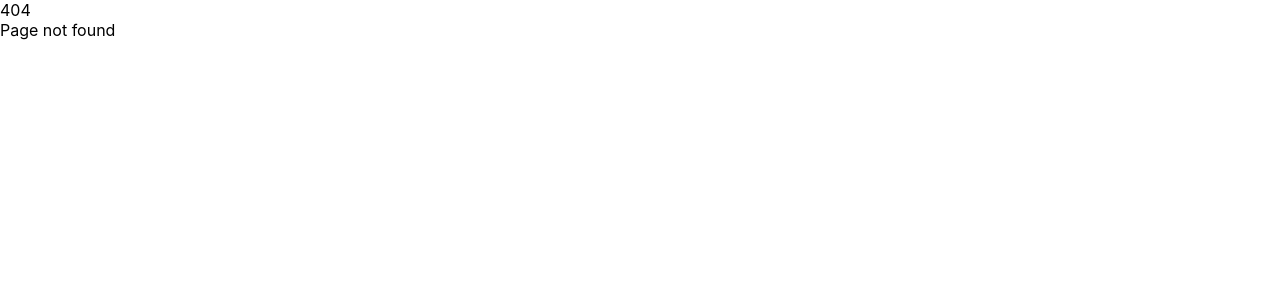
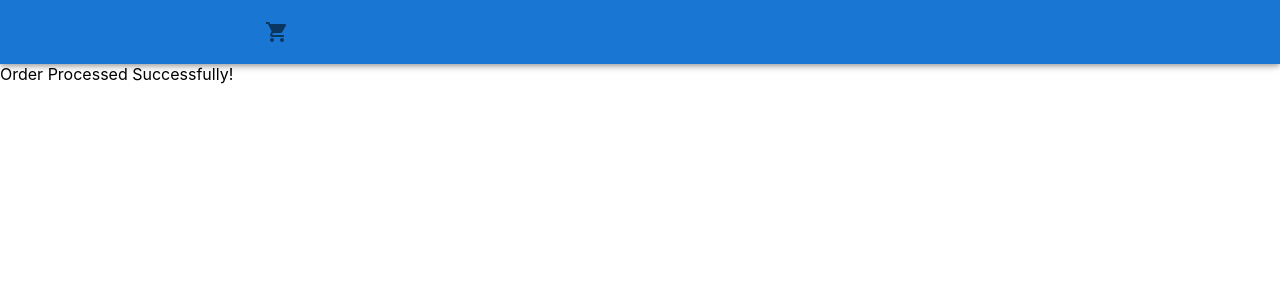
Before and after one commit to guerrce/cozy_threads, a React (Create React App) app in the folder cozy_threads_app/: page /order-success in a window 1280 px wide. Before the commit this address had no page. Shown: the top 300 px of the page. Built offline with nearby package versions, Linux system fonts and the light colour scheme.

Commit message:
feat: added order success and cancelled pages

```diff
--- /dev/null
+++ b/cozy_threads_app/src/containers/OrderCancelledPage/OrderCancelledPage.tsx
@@ -0,0 +1,11 @@
+import React, { FC } from 'react';
+
+const OrderCancelledPage: FC<{}> = ({}) => {
+  return (
+    <div>
+      Order Cancelled
+    </div>
+  )
+};
+
+export default OrderCancelledPage;
--- /dev/null
+++ b/cozy_threads_app/src/containers/OrderCancelledPage/index.ts
@@ -0,0 +1,3 @@
+import OrderCancelledPage from "./OrderCancelledPage"
+
+export default OrderCancelledPage;
--- /dev/null
+++ b/cozy_threads_app/src/containers/OrderSuccessPage/OrderSuccessPage.tsx
@@ -0,0 +1,11 @@
+import React, { FC } from 'react';
+
+const OrderSuccessPage: FC<{}> = ({}) => {
+  return (
+    <div>
+      Order Processed Successfully!
+    </div>
+  )
+};
+
+export default OrderSuccessPage;
--- /dev/null
+++ b/cozy_threads_app/src/containers/OrderSuccessPage/index.ts
@@ -0,0 +1,3 @@
+import OrderSuccessPage from './OrderSuccessPage';
+
+export default OrderSuccessPage;
```
Also changed, not shown: cozy_threads_app/src/router.tsx (+10 -0 lines).
